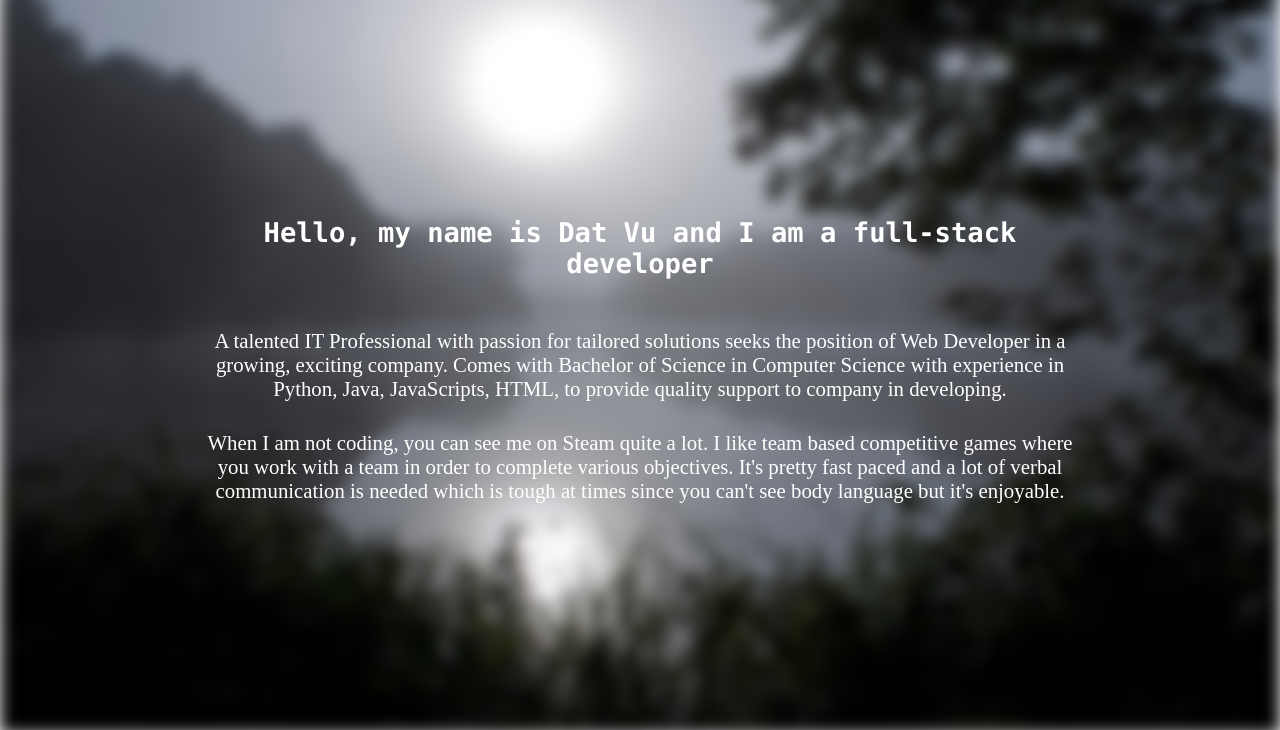
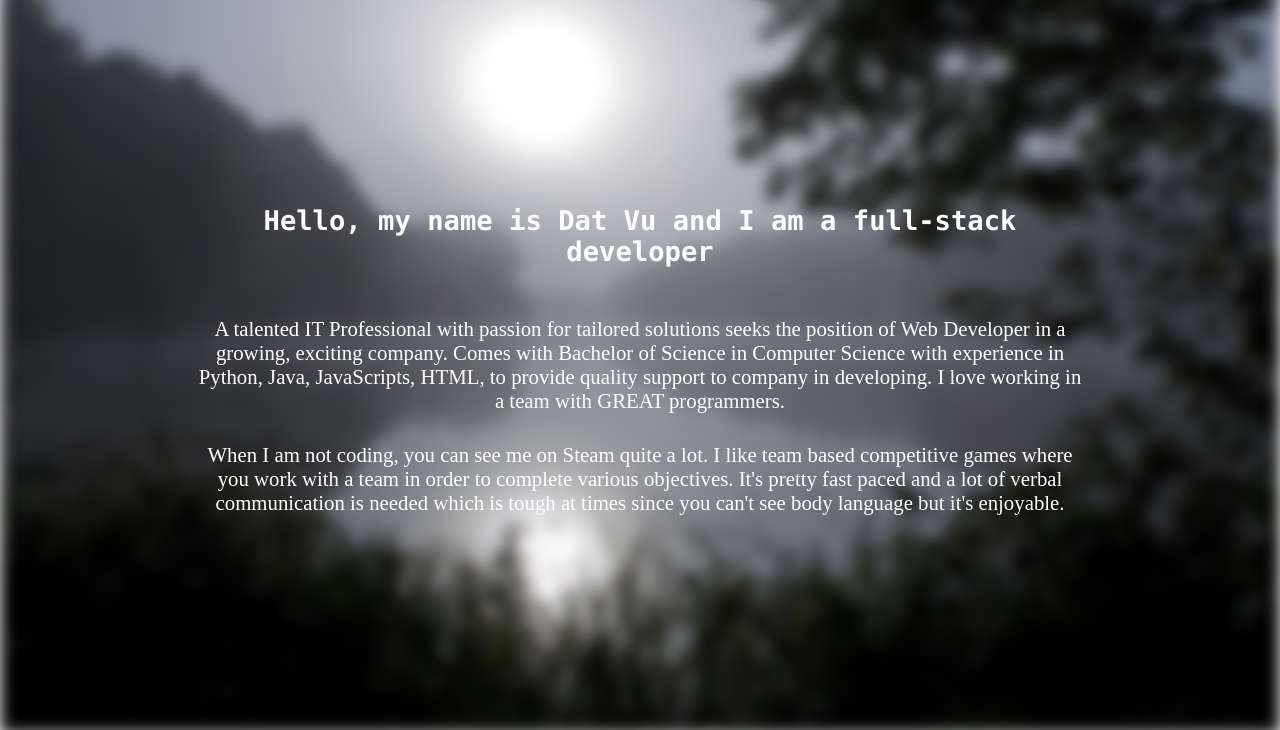
Before and after one commit to datvu2110/Portfolio_final, a plain HTML site: page index.html in a window 1280 px wide. Shown: the part 65-795 px from the top of the page. Drawn offline with nearby package versions, Linux system fonts and the light colour scheme; a web font is replaced by a local one.

Commit message:
Fixing Bio and syntax

```diff
--- a/index.html
+++ b/index.html
@@ -34,7 +34,7 @@
         <img src="./img/bg.jpg" class="parallax" alt="hero picture">
         <div class="text-wrapper">
             <h1 class="about">Hello, my name is Dat Vu and I am a full-stack developer</h1>
-            <div>A talented IT Professional with passion for tailored solutions seeks the position of Web Developer in a growing, exciting company. Comes with Bachelor of Science in Computer Science with experience in Python, Java, JavaScripts, HTML, to provide quality support to company in developing.</div>
+            <div>A talented IT Professional with passion for tailored solutions seeks the position of Web Developer in a growing, exciting company. Comes with Bachelor of Science in Computer Science with experience in Python, Java, JavaScripts, HTML, to provide quality support to company in developing. I love working in a team with GREAT programmers.</div>
             <div>When I am not coding, you can see me on Steam quite a lot. I like team based competitive games where you work with a team in order to complete various objectives. It's pretty fast paced and a lot of verbal communication is needed which is tough at times since you can't see body language but it's enjoyable.
             </div>
         </div>
```
